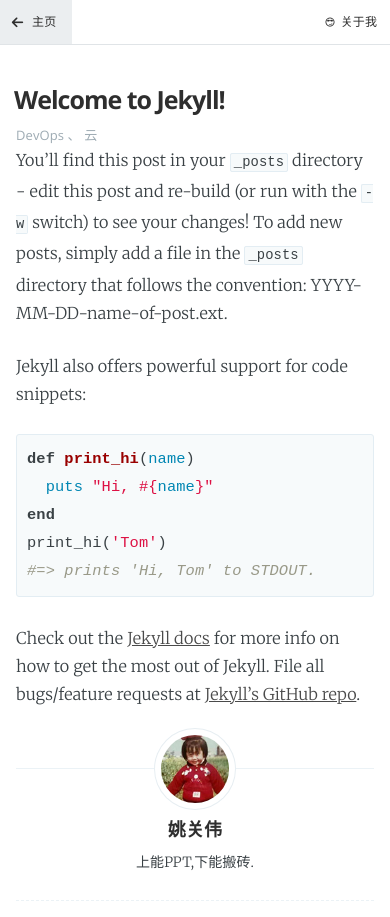
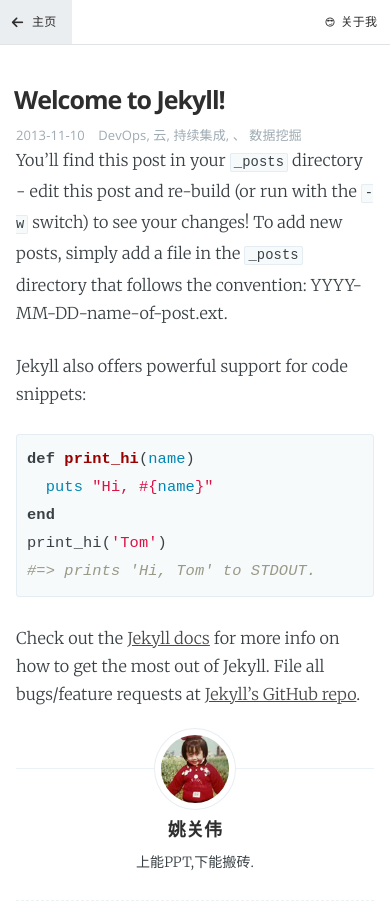
Before and after one commit to aaronyao/aaronyao.github.io, a Jekyll site: the page built from _posts/2013-11-10-welcome-to-jekyll的副本 9.markdown, in a window 390 px wide, cut to the strip 0-917 px from the top of the page. Built offline with Jekyll 4.4.1, drawn with Linux system fonts in a browser that asks for light colours.

Commit message:
Update tag style.

```diff
--- a/_posts/2013-11-10-welcome-to-jekyll的副本 9.markdown
+++ b/_posts/2013-11-10-welcome-to-jekyll的副本 9.markdown
@@ -1,7 +1,7 @@
 ---
 layout: post
 title:  "Welcome to Jekyll!"
-categories: DevOps 云
+categories: [DevOps,云,持续集成,数据挖掘]
 ---
 
 You'll find this post in your `_posts` directory - edit this post and re-build (or run with the `-w` switch) to see your changes!
--- a/assets/css/screen.css
+++ b/assets/css/screen.css
@@ -1552,10 +1552,6 @@
         line-height: 1.65em;
     }
 
-    .post-date {
-        display: none;
-    }
-
     .post-template .post-header {
         margin-bottom: 2rem;
     }
```
